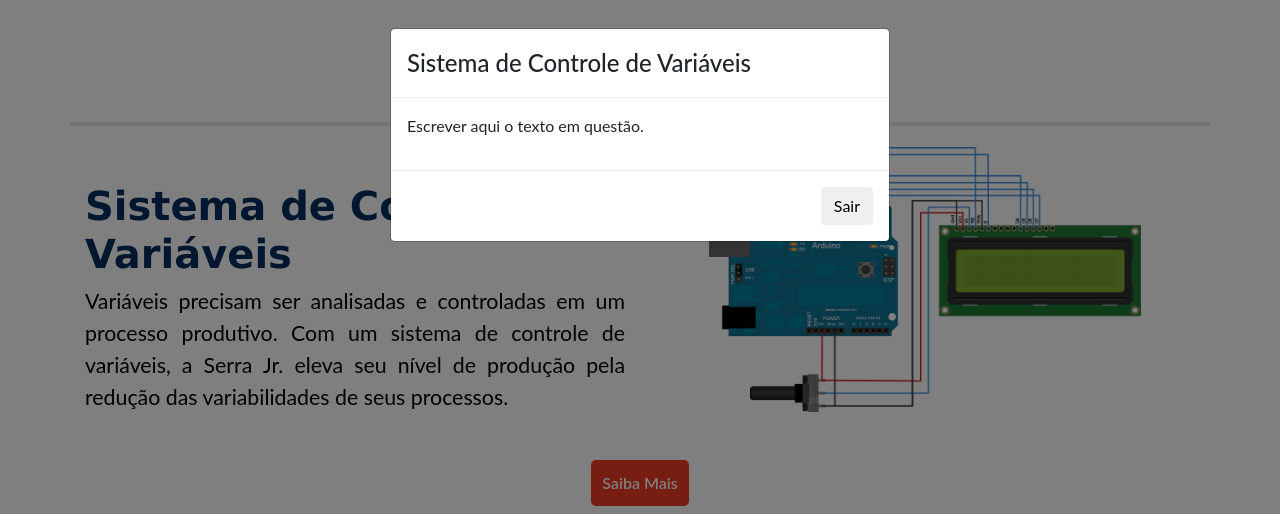
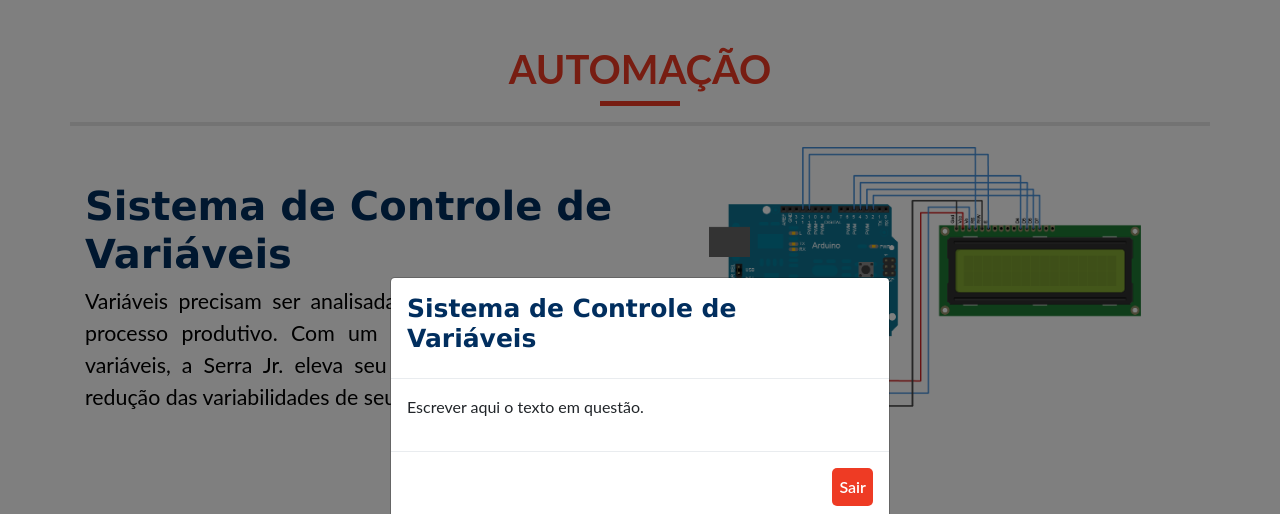
Before and after one commit to marcoaraujoneves/Novo-Site-SerraJr, a PHP site: page /ServicosComp.html in a window 1280 px wide, after a click on "Saiba Mais". Shown: the top 514 px of the page. Run offline with PHP 8.4, Linux system fonts and the light colour scheme.

Commit message:
Modal na parte de mecanica + melhorias no layout do modal (geral)

```diff
--- a/ServicosComp.html
+++ b/ServicosComp.html
@@ -167,88 +167,88 @@
             </div>
         </section>
 
-     <!-- ////////////////////////////////////-rodape-////////////////////////////////////////////-->
+     <!-- ////////////////////////////////////-rodape-////////////////////////////////////////////////////-->
         <footer id="rodape_servicos">
 
 
         </footer>
-<!-- ////////////////// Botões Modais ////////////////// -->
+     <!-- ///////////////////////////////////// Botões Modais ///////////////////////////////////////// -->
 
-        <div id="ModalSistemaDeControle" class="modal fade" role="dialog">
-        <div class="modal-dialog">
+        <div id="ModalSistemaDeControle" class="modal fade" role="dialog" tabindex="-1" >
+            <div class="modal-dialog modal-dialog-centered">
                 <div class="modal-content">
                     <div class="modal-header">
-                <h4 class="modal-title">Sistema de Controle de Variáveis</h4>
+                        <h4 class="modal_titulos">Sistema de Controle de Variáveis</h4>
                     </div>
                     <div class="modal-body">
                         <p>Escrever aqui o texto em questão.</p>
                     </div>
                     <div class="modal-footer">
-                <button type="button" class="btn btn-default" data-dismiss="modal">Sair</button>
+                        <button type="button" class="modal_sair" data-dismiss="modal">Sair</button>
                     </div>
                 </div>
             </div>
         </div>
 
         <div id="ModalAutomacao" class="modal fade" role="dialog">
-        <div class="modal-dialog">
+            <div class="modal-dialog modal-dialog-centered">
                 <div class="modal-content">
                     <div class="modal-header">
-                <h4 class="modal-title">Automação e Controle de Processos</h4>
+                        <h4 class="modal_titulos">Automação e Controle de Processos</h4>
                     </div>
                     <div class="modal-body">
                         <p>Escrever aqui o texto em questão.</p>
                     </div>
                     <div class="modal-footer">
-                <button type="button" class="btn btn-default" data-dismiss="modal">Sair</button>
+                        <button type="button" class="modal_sair" data-dismiss="modal">Sair</button>
                     </div>
                 </div>
             </div>
         </div>
 
         <div id="ModalWebSites" class="modal fade" role="dialog">
-        <div class="modal-dialog">
+            <div class="modal-dialog modal-dialog-centered">
                 <div class="modal-content">
                     <div class="modal-header">
-                <h4 class="modal-title">Web Sites</h4>
+                        <h4 class="modal_titulos">Web Sites</h4>
                     </div>
                     <div class="modal-body">
                         <p>Escrever aqui o texto em questão.</p>
                     </div>
                     <div class="modal-footer">
-                <button type="button" class="btn btn-default" data-dismiss="modal">Sair</button>
+                        <button type="button" class="modal_sair" data-dismiss="modal">Sair</button>
                     </div>
                 </div>
             </div>
         </div>
 
         <div id="ModalSistemaWeb" class="modal fade" role="dialog">
-        <div class="modal-dialog">
+            <div class="modal-dialog modal-dialog-centered">
                 <div class="modal-content">
                     <div class="modal-header">
-                <h4 class="modal-title">Sistema Web</h4>
+                        <h4 class="modal_titulos">Sistema Web</h4>
                     </div>
                     <div class="modal-body">
                         <p>Escrever aqui o texto em questão.</p>
                     </div>
                     <div class="modal-footer">
-                <button type="button" class="btn btn-default" data-dismiss="modal">Sair</button>
+                        <button type="button" class="modal_sair" data-dismiss="modal">Sair</button>
                     </div>
                 </div>
             </div>
         </div>
 
         <div id="ModalAplicativo" class="modal fade" role="dialog">
-        <div class="modal-dialog">
+            <div class="modal-dialog modal-dialog-centered">
                 <div class="modal-content">
                     <div class="modal-header">
-                <h4 class="modal-title">Aplicativo</h4>
+                        <h4 class="modal_titulos">Aplicativo</h4>
                     </div>
                     <div class="modal-body">
                         <p>Escrever aqui o texto em questão.</p>
                     </div>
                     <div class="modal-footer">
-                <button type="button" class="btn btn-default" data-dismiss="modal">Sair</button>
+                        <button type="button" class="modal_sair" data-dismiss="modal">Sair</button>
                     </div>
                 </div>
             </div>
--- a/css/Servicos.css
+++ b/css/Servicos.css
@@ -72,8 +72,35 @@
      height: 300px; /* lembrar de tirar quando adicionar os dados  */
 }
 
+.modal_sair{
+    position: relative ;
+    box-sizing: border-box;
+    padding: 6px;
+    border: 1px solid transparent;
+    background-color: #ee3b24;
+    color: white;
+    font-weight: 600;
+    text-align: center;
+    text-decoration: none;
+    border-radius: 5px;
+    transition: background-color 0.15s linear 0s;
+}
+
+.modal_sair:hover{
+    background-color: rgb(202, 28, 5);
+    color: white;
+    text-decoration: none;
+}
+
 /*----------------------------------   Tipografia   -------------------------------------------*/
 /*---------------------------------------------------------------------------------------------*/
+
+.modal_titulos{
+    color:#012e5e;
+    font-weight: 600;
+    font-size: 25px ;
+    font-family: Verdana, Geneva, Tahoma, sans-serif ;
+}
 
 .tituloServicos{
     position:relative;
@@ -90,7 +117,6 @@
     font-size: 40px ;
 
 }
-
 .texto {
     font-size: 16pt;
     color: black;
```
Also changed, not shown: ServicosMecanica.html (+71 -4 lines). Lines whose indentation alone changed are shown as unchanged.
